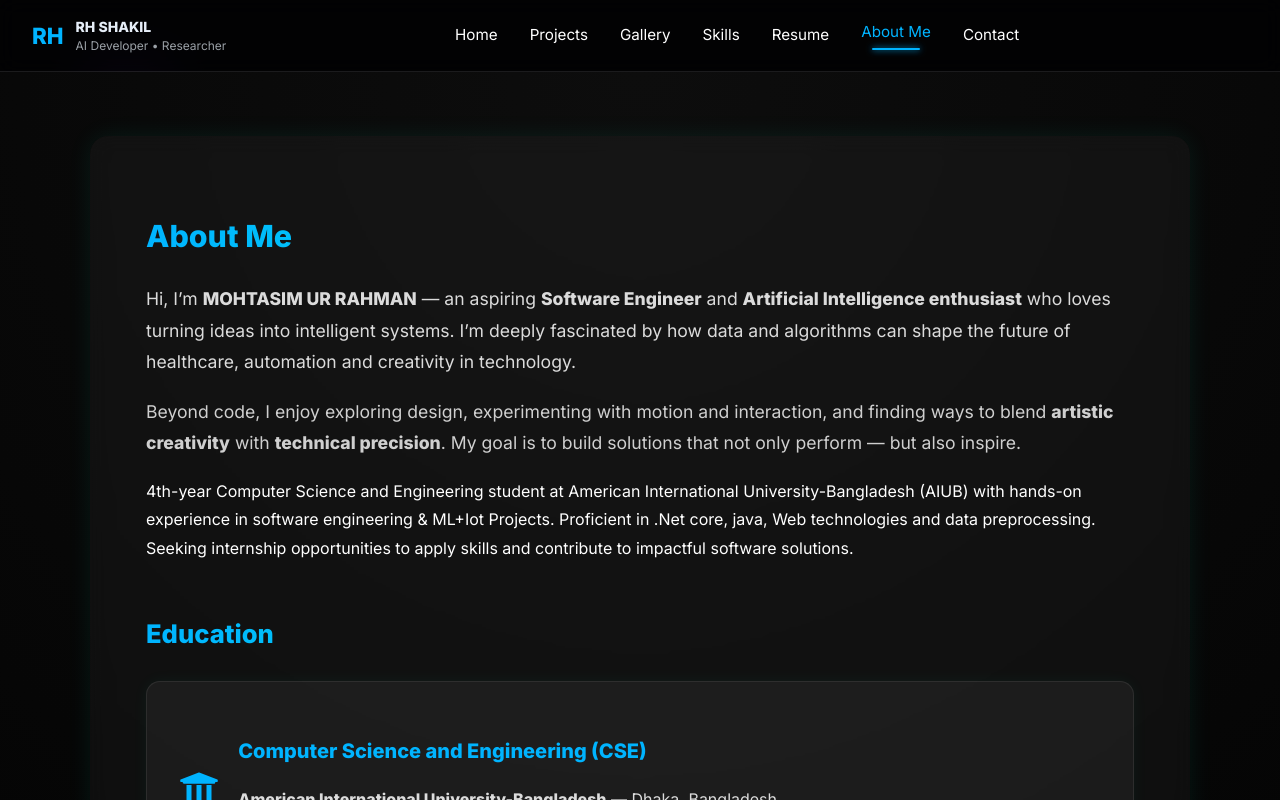
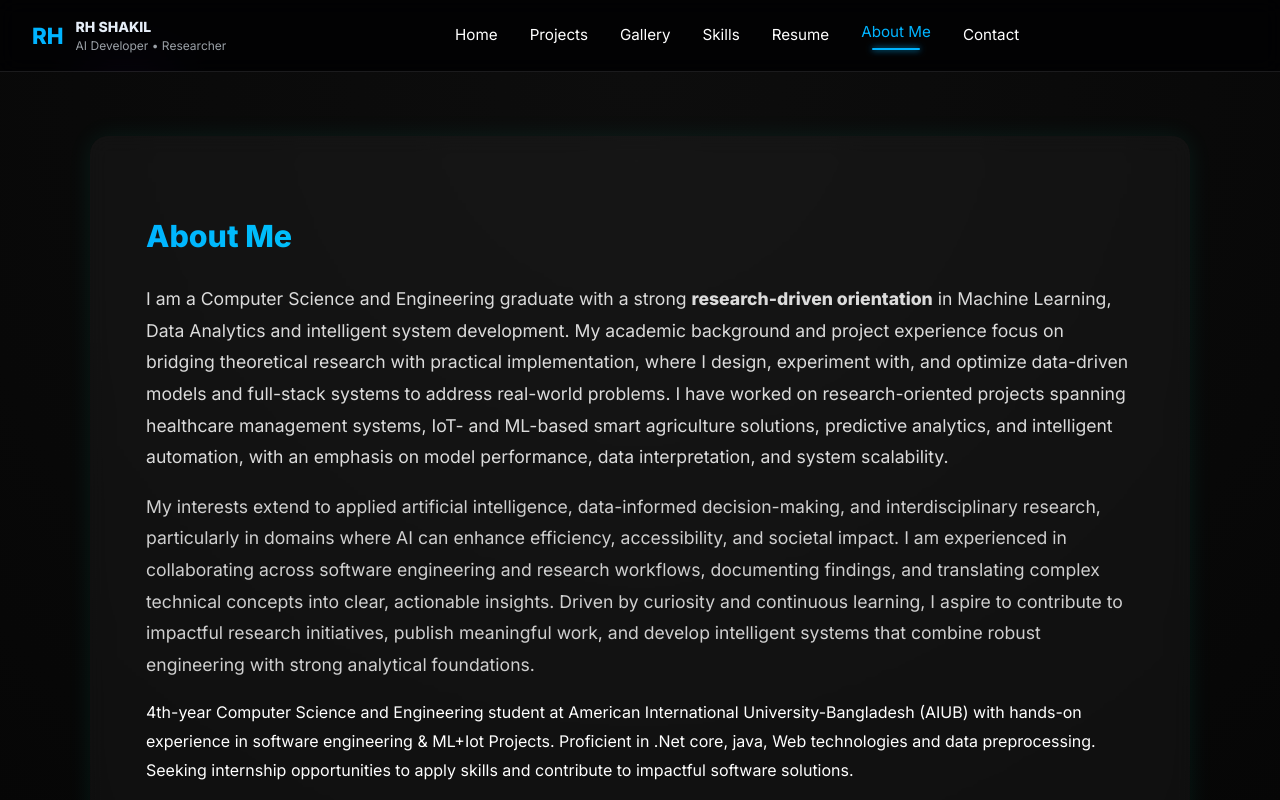
Before and after one commit to rakibulhasanshakil/Portfolio, a React (Vite) app: page /about in a window 1280 px wide. Shown: the top 800 px of the page. Built offline with nearby package versions, Linux system fonts and the light colour scheme.

Commit message:
about full update

```diff
--- a/src/pages/About.jsx
+++ b/src/pages/About.jsx
@@ -56,20 +56,24 @@ const AboutMe = () => {
             marginBottom: "1rem",
           }}
         >
-          Hi, I’m <strong>MOHTASIM UR RAHMAN</strong> — an aspiring{" "}
-          <strong>Software Engineer</strong> and{" "}
-          <strong>Artificial Intelligence enthusiast</strong> who loves turning ideas
-          into intelligent systems. I’m deeply fascinated by how data and
-          algorithms can shape the future of healthcare, automation and
-          creativity in technology.
+          I am a Computer Science and Engineering graduate with a strong <strong>research-driven orientation</strong> in
+          Machine Learning, Data Analytics and intelligent system development. My academic background
+          and project experience focus on bridging theoretical research with practical implementation,
+          where I design, experiment with, and optimize data-driven models and full-stack systems to address
+          real-world problems. I have worked on research-oriented projects spanning healthcare management
+          systems, IoT- and ML-based smart agriculture solutions, predictive analytics, and intelligent
+          automation, with an emphasis on model performance, data interpretation, and system scalability.
         </p>
 
         <p style={{ fontSize: "1.1rem", color: "rgba(255,255,255,0.8)" }}>
-          Beyond code, I enjoy exploring design, experimenting with motion and
-          interaction, and finding ways to blend{" "}
-          <strong>artistic creativity</strong> with{" "}
-          <strong>technical precision</strong>. My goal is to build solutions
-          that not only perform — but also inspire.
+          My interests extend to applied artificial intelligence, data-informed decision-making, and
+          interdisciplinary research, particularly in domains where AI can enhance efficiency,
+          accessibility, and societal impact. I am experienced in collaborating across software
+          engineering and research workflows, documenting findings, and translating complex
+          technical concepts into clear, actionable insights. Driven by curiosity and continuous
+          learning, I aspire to contribute to impactful research initiatives, publish meaningful
+           work, and develop intelligent systems that combine robust engineering with strong
+           analytical foundations.
         </p>
 
         <p>
```
